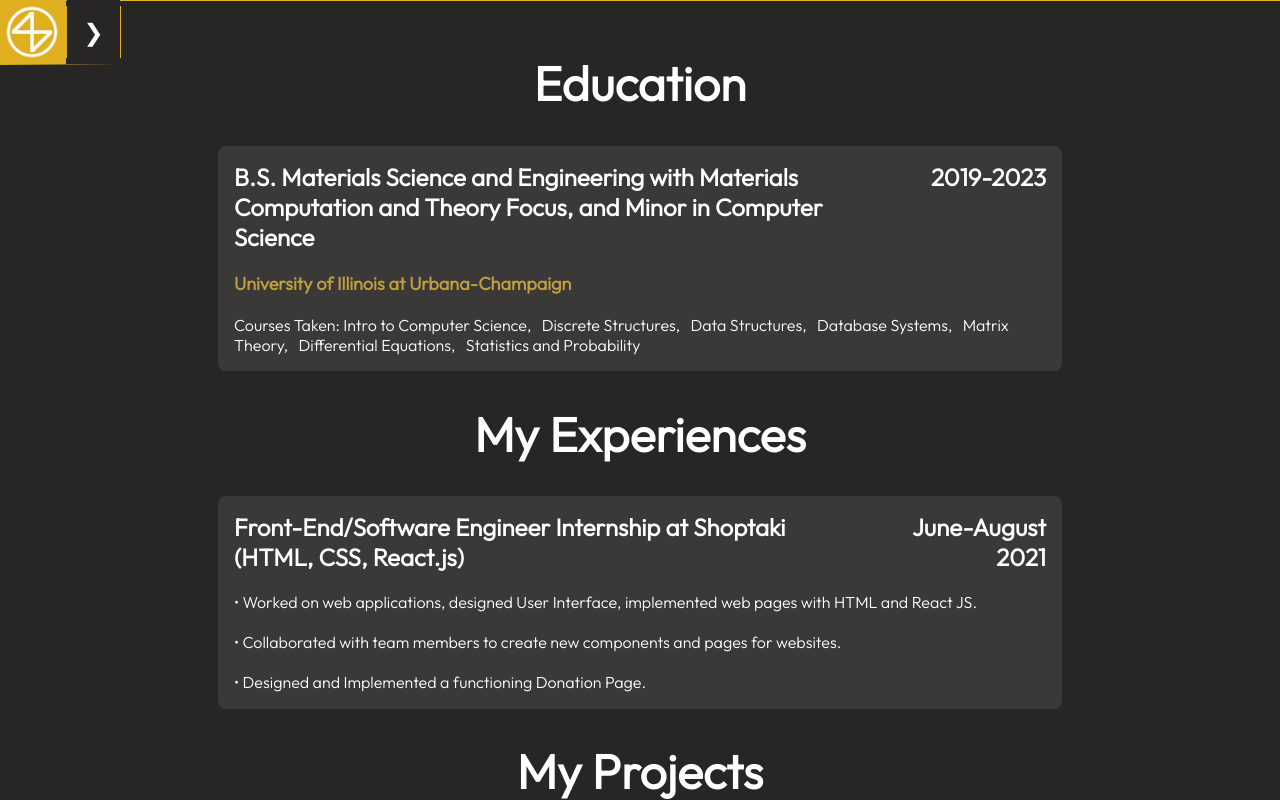
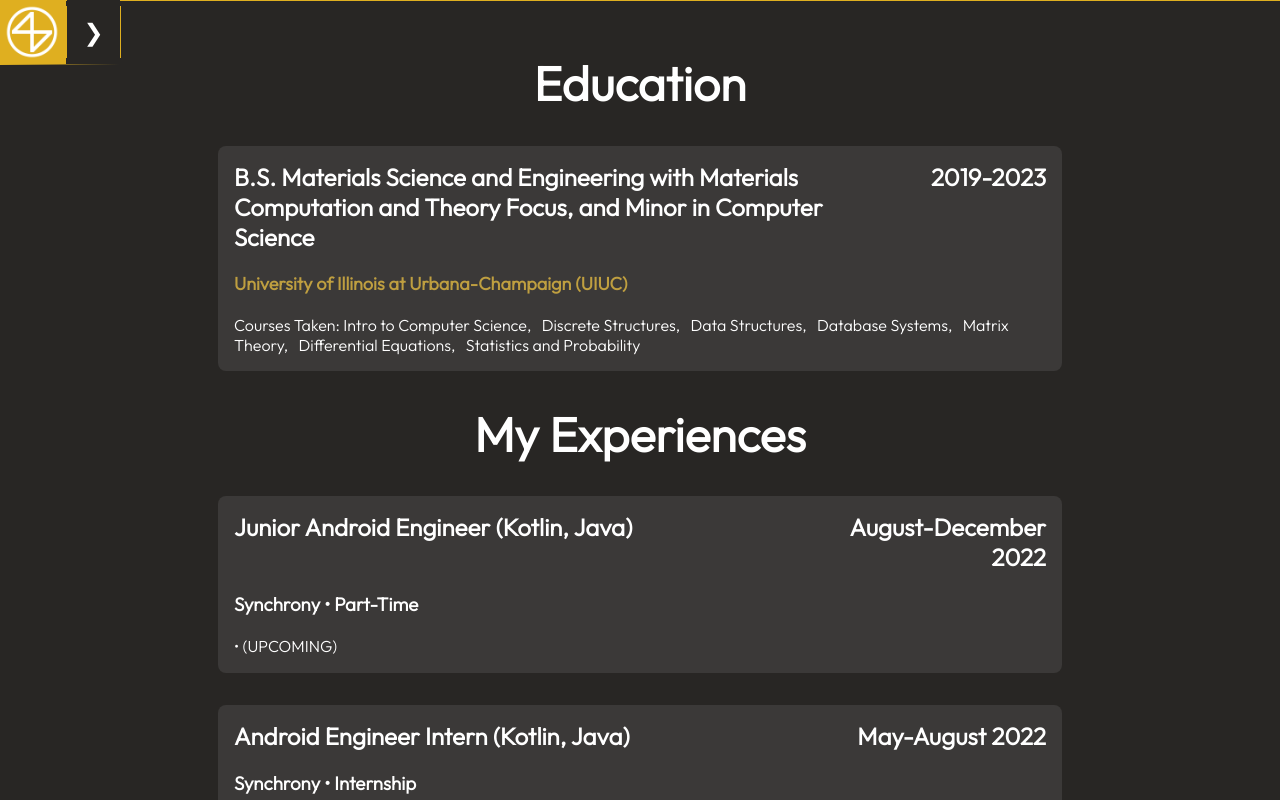
Before and after one commit to ZebraSeller/boyang-portfolio-2, a React (Create React App) app: page / in a window 1280 px wide. Both pictures are taken after a click on the element "Experiences". Shown: the part 2002-2802 px from the top of the page. Built offline with nearby package versions, Linux system fonts and the light colour scheme.

Commit message:
Updated Information, and changed organization formats for experience items.

```diff
--- a/src/page_comps/home_experiences.css
+++ b/src/page_comps/home_experiences.css
@@ -58,14 +58,14 @@
   padding: 5px;
   flex-grow: 1;
   text-align: left;
-  flex-basis: 72%;
+  flex-basis: 70%;
   transition-duration: 0.4s;
 }
 .experience-time {
   margin: 5px;
   padding: 5px;
   text-align: right;
-  flex-basis: 22%;
+  flex-basis: 24%;
   transition-duration: 0.4s;
 }
 .experience-list {
--- a/src/page_comps/home_experiences.js
+++ b/src/page_comps/home_experiences.js
@@ -10,7 +10,7 @@ function App() {
         <h2 className="experience-title">B.S. Materials Science and Engineering with Materials Computation and Theory Focus, and Minor in Computer Science</h2>
         <h2 className="experience-time">2019-2023</h2>
         {/* <p className="experience-list experience-bold">Minor: Computer Science</p> */}
-        <p className="experience-list experience-bold" >University of Illinois at Urbana-Champaign</p>
+        <p className="experience-list experience-bold" >University of Illinois at Urbana-Champaign (UIUC)</p>
         <p className="experience-list">Courses Taken: Intro to Computer Science,&nbsp;&nbsp; Discrete Structures,&nbsp;&nbsp; Data Structures,&nbsp;&nbsp;
         Database Systems,&nbsp;&nbsp; Matrix Theory,&nbsp;&nbsp; Differential Equations,&nbsp;&nbsp; Statistics and Probability</p>
       </div>
@@ -18,8 +18,25 @@ function App() {
       <h1 className="experiences-header1">My Experiences</h1>
 
       <div className="experience-container">
-        <h2 className="experience-title">Front-End/Software Engineer Internship at Shoptaki (HTML, CSS, React.js)</h2>
+        <h2 className="experience-title">Junior Android Engineer (Kotlin, Java)</h2>
+        <h2 className="experience-time">August-December 2022</h2>
+        <h3 className="experience-title">Synchrony • Part-Time</h3>
+        <p className="experience-list">• (UPCOMING)</p>
+      </div>
+
+      <div className="experience-container">
+        <h2 className="experience-title">Android Engineer Intern (Kotlin, Java)</h2>
+        <h2 className="experience-time">May-August 2022</h2>
+        <h3 className="experience-title">Synchrony • Internship</h3>
+        <p className="experience-list">• Worked on an Android application for processing payments, addressed bugs and implemented new features.</p>
+        <p className="experience-list">• Participated in an Agile development cycle, and actively collaborated with team members.</p>
+        <p className="experience-list">• Tested application for potential bugs and reported findings on application behaviors.</p>
+      </div>
+
+      <div className="experience-container">
+        <h2 className="experience-title">Front-End/Software Engineer (HTML, CSS, React.js)</h2>
         <h2 className="experience-time">June-August 2021</h2>
+        <h3 className="experience-title">Shoptaki • Internship</h3>
         <p className="experience-list">• Worked on web applications, designed User Interface, implemented web pages with HTML and React JS.</p>
         <p className="experience-list">• Collaborated with team members to create new components and pages for websites.</p>
         <p className="experience-list">• Designed and Implemented a functioning Donation Page.</p>
@@ -31,6 +48,7 @@ function App() {
       <div className="experience-container">
         <h2 className="experience-title">US Senate Record Analysis (JavaScript, React.js, MySQL, Node.js, GCP)</h2>
         <h2 className="experience-time">February-May 2022</h2>
+        <h3 className="experience-title">UIUC • Course Project</h3>
         <p className="experience-list">• As team manager, designed the database model, its ER diagram, and coordinated the team’s efforts.</p>
         <p className="experience-list">• Developed the frontend with react, which can request data from the backend using HTML requests for display.</p>
         <p className="experience-list">• Set up and maintained the MySQL instance on GCP, as well as routing on the backend Node.js server.</p>
@@ -39,6 +57,7 @@ function App() {
       <div className="experience-container">
         <h2 className="experience-title">YouTube Cards Colorizer (JavaScript)</h2>
         <h2 className="experience-time">January 2022</h2>
+        <h3 className="experience-title">N/A • Personal Project</h3>
         <p className="experience-list">• Created a Chrome extension that highlights YouTube videos based on criteria set by the user.</p>
         <p className="experience-list">• Utilized JavaScript’s ability to manipulate DOMs to modify the HTML of the loaded web page.</p>
         <p className="experience-list">• Developed the functionality for users to customize criteria used to flag videos via a pop-up window.</p>
@@ -46,6 +65,7 @@ function App() {
       <div className="experience-container">
         <h2 className="experience-title">Personal Portfolio Website Project 2.0 (HTML, CSS, React.js)</h2>
         <h2 className="experience-time">September-November 2021</h2>
+        <h3 className="experience-title">N/A • Personal Project</h3>
         <p className="experience-list">• Created a personal demo portfolio/info website that act as an interactive resume.</p>
         <p className="experience-list">• Used HTML, CSS, JavaScript, and React to create web application and visual elements that improve user interaction.</p>
         <p className="experience-list">• The React App was deployed to and hosted on Github Pages.</p>
@@ -55,6 +75,7 @@ function App() {
       <div className="experience-container">
         <h2 className="experience-title">Unity Games Development (Unity, C#)</h2>
         <h2 className="experience-time">2020-2021</h2>
+        <h3 className="experience-title">N/A • Personal Project</h3>
         <p className="experience-list">• Created several mini games using C# and Unity Engine.</p>
         <p className="experience-list">• Created most of the 3D and visual assets using Photoshop and 3DS Max.</p>
         <p className="experience-list">• Demo of Humvee Simulator: <a href="https://www.artstation.com/artwork/ZGqlN1" className="links">https://www.artstation.com/artwork/ZGqlN1</a></p>
@@ -63,13 +84,15 @@ function App() {
       <div className="experience-container">
         <h2 className="experience-title">UIUC CS Department Course Rating App Project (Java)</h2>
         <h2 className="experience-time">November 2020</h2>
+        <h3 className="experience-title">UIUC • Course Project</h3>
         <p className="experience-list">• Developed a functioning android app with Java, based on a given framework.</p>
         <p className="experience-list">• Created the UI and core mechanics to retrieve and display data.</p>
         <p className="experience-list">• Read and write data with a local JSON database.</p>
       </div>
       <div className="experience-container">
         <h2 className="experience-title">3D Modeling &amp; Texturing</h2>
-        <h2 className="experience-time">2017-2021</h2>
+        <h2 className="experience-time">2017-2022</h2>
+        <h3 className="experience-title">N/A • Personal Project</h3>
         <p className="experience-list">• Created 3D models and respective UV mapped textures</p>
         <p className="experience-list">• Modelled organic and non-organic objects, terrains, etc.</p>
         <p className="experience-list">• ArtStation Album of 3D Modeling Portfolio: <a href="https://zebraseller.artstation.com/albums/2056553" className="links">https://zebraseller.artstation.com/albums/2056553</a></p>
@@ -77,6 +100,7 @@ function App() {
       <div className="experience-container">
         <h2 className="experience-title">First Tech Challenge (FTC) Robotics Competition</h2>
         <h2 className="experience-time">2017-2019</h2>
+        <h3 className="experience-title">Highschool • Extracurricular Activity</h3>
         <p className="experience-list">• Designed and built mechanisms for the robot, and programmed the robot's behaviors during autonomous control using Java.</p>
         <p className="experience-list">• Aided in Outreaching by using photoshop to design posters and logos for the team.</p>
         <p className="experience-list">• Team ranked top 3 in regional competition and advanced to FTC World Championships.</p>
@@ -86,18 +110,27 @@ function App() {
       <div className="award-container">
         <h2 className="experience-title">Robert E. and Karen Martin Luetje Scholarship (UIUC)</h2>
         <h2 className="experience-time">April 2022</h2>
+        <h3 className="experience-title">UIUC • Scholarship</h3>
+        <p className="experience-list">• This scholarship is awarded by the Material Science and Engineering Department in honor of outstanding academic performance.</p>
       </div>
       <div className="award-container">
         <h2 className="experience-title">Dean's List of the Grainger College of Engineering (UIUC)</h2>
-        <h2 className="experience-time">Spring 2020 – Fall 2021</h2>
+        <h2 className="experience-time">Spring 2020 – Spring 2022</h2>
+        <h3 className="experience-title">UIUC • Award</h3>
+        <p className="experience-list">• The names of undergraduates who have achieved a grade point average in the top 20 percent of their college class for a given semester will be included on a list prepared for the dean of the college.</p>
+
       </div>
       <div className="award-container">
         <h2 className="experience-title">AP Scholar with Distinction</h2>
         <h2 className="experience-time">July 2019</h2>
+        <h3 className="experience-title">The College Board • Award</h3>
+        <p className="experience-list">• Granted to students who receive an average score of at least 3.5 on all AP Exams taken, and scores of 3 or higher on five or more of these exams.</p>
       </div>
       <div className="award-container">
         <h2 className="experience-title">President's Volunteer Service Gold Award</h2>
         <h2 className="experience-time">2016</h2>
+        <h3 className="experience-title">The White House • Award</h3>
+        <p className="experience-list">• This award is received for completing more than 250 hours of volunteer service as a young adult (16-25).</p>
       </div>
     </div>
   );
```
Also changed, not shown: 1 other file (tests, documents, lock files or other folders).
